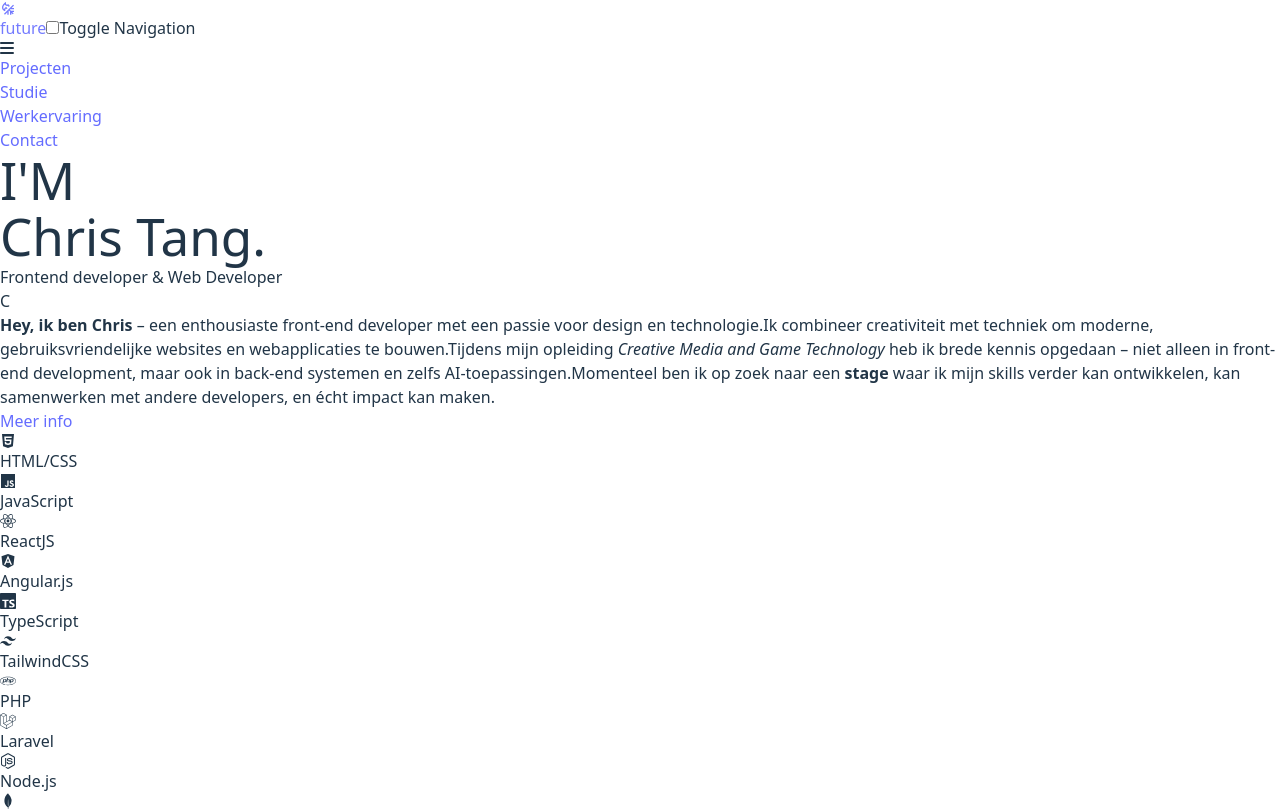
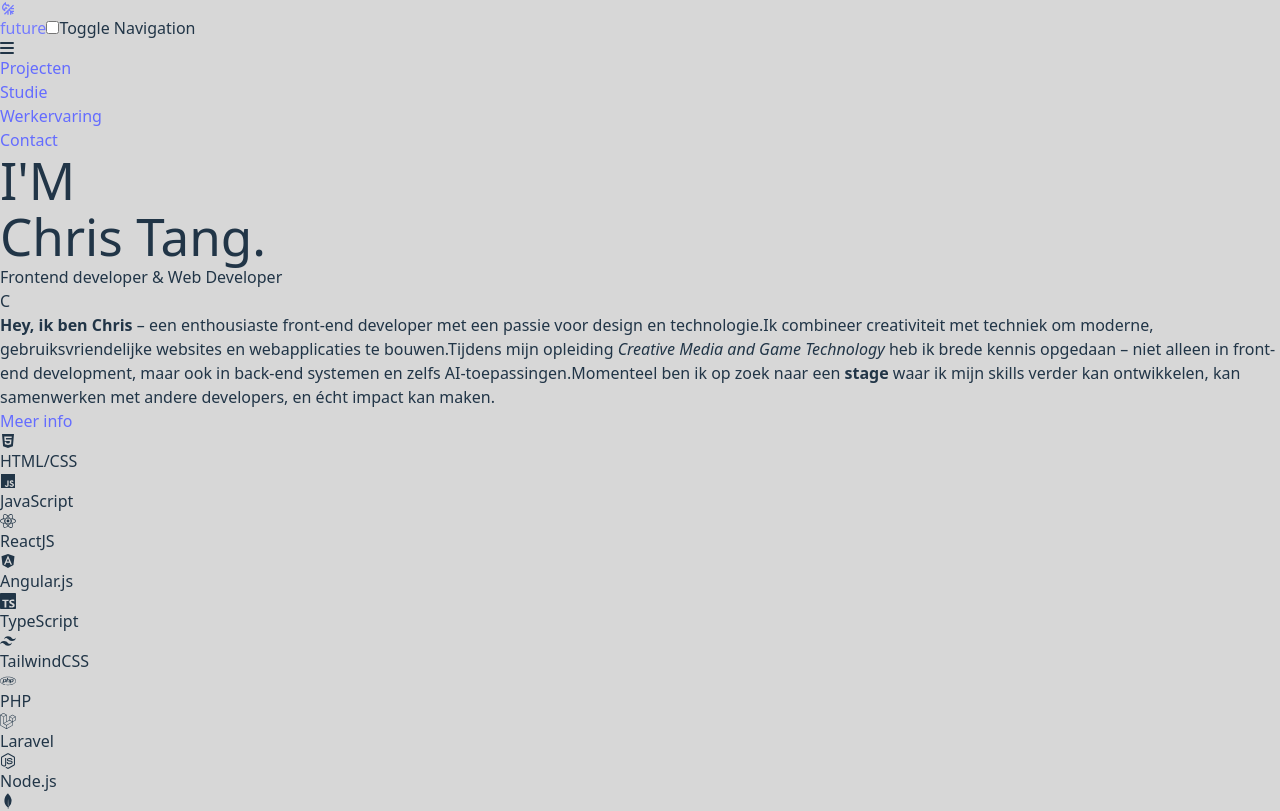
Before and after one commit to Chrisssss15/my-portfolio, a React (Vite) app: page / in a window 1280 px wide. Shown: the top 811 px of the page. Built offline with nearby package versions, Linux system fonts and the light colour scheme.

Commit message:
UPDATE index.css, backgroundcolour

```diff
--- a/src/index.css
+++ b/src/index.css
@@ -9,7 +9,7 @@
 
   color-scheme: light dark;
   color: rgba(255, 255, 255, 0.87);
-  background-color: #242424;
+  background-color: #D7D7D7; /* Zelfde kleur als jouw Home background */
 
   font-synthesis: none;
   text-rendering: optimizeLegibility;
@@ -28,10 +28,10 @@
 
 body {
   margin: 0;
-  display: flex;
-  place-items: center;
-  min-width: 320px;
-  min-height: 100vh;
+  padding: 0;
+  width: 100vw;
+  height: 100vh;
+  background-color: #D7D7D7;
 }
 
 h1 {
@@ -61,7 +61,7 @@
 @media (prefers-color-scheme: light) {
   :root {
     color: #213547;
-    background-color: #ffffff;
+    background-color: #D7D7D7; /* Zelfde kleur als jouw Home background */
   }
   a:hover {
     color: #747bff;
```
